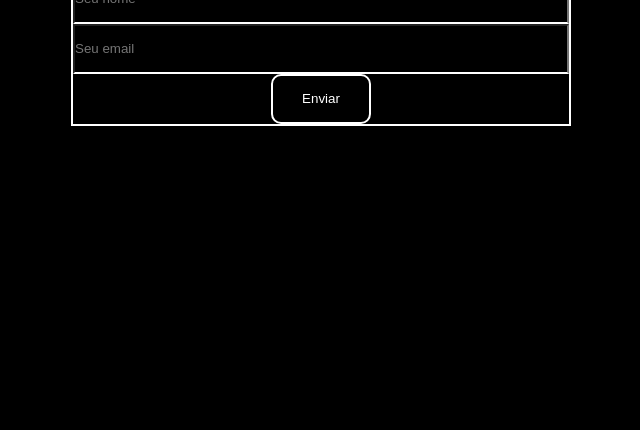
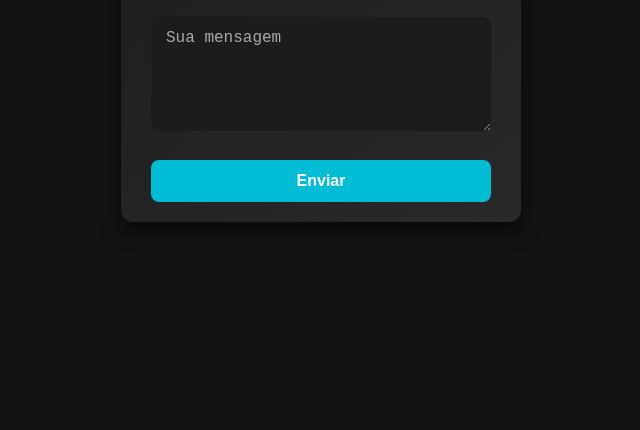
Before and after one commit to EricRochaGoncalves/teste-de-email-formulario, a plain HTML site: page index.html in a window 1280 px wide. Shown: the part 370-800 px from the top of the page, without its empty margins (319-959 px from the left). Drawn offline with Linux system fonts and the light colour scheme.

Commit message:
Atualizar o index.html

```diff
--- a/index.html
+++ b/index.html
@@ -1,83 +1,111 @@
 <!DOCTYPE html>
-
-<html>
+<html lang="pt-br">
 <head>
-  <meta http-equiv="CONTENT-TYPE" content="text/html; charset=UTF-8">
+  <meta charset="UTF-8">
+  <meta name="viewport" content="width=device-width, initial-scale=1.0">
   <title>Envie uma mensagem!</title>
-
-</head>
-
-<body>
   <style>
-*{
+    /* Reset de estilo */
+    * {
       margin: 0;
       padding: 0;
       box-sizing: border-box;
     }
+
+    /* Estilo do corpo */
     body {
-  background-color: black;
-  height: 100vh;
-  align-items: center;
-  justify-content: center;
-  display: flex;
-}
-.form {
-  display: flex;
-  width: 500px;
-  height: auto;
-  border: 2px solid white;
-  justify-content: center;
-  aling-itens: center;
-  flex-wrap: wrap;
-}
-form {
-  width: 100%;
-  height: 100%;
+      background-color: #121212;
+      font-family: Arial, sans-serif;
+      color: white;
       display: flex;
       justify-content: center;
-  align-itens: center;
-  flex-wrap: wrap;
+      align-items: center;
+      height: 100vh;
+    }
 
+    /* Container do formulário */
+    .form-container {
+      background: linear-gradient(145deg, #1c1c1c, #292929);
+      padding: 20px 30px;
+      border-radius: 12px;
+      box-shadow: 0px 8px 20px rgba(0, 0, 0, 0.5);
+      text-align: center;
+      width: 100%;
+      max-width: 400px;
+    }
 
+    /* Título */
+    h1 {
+      margin-bottom: 20px;
+      font-size: 1.8rem;
+      font-weight: bold;
+      color: #fff;
+    }
 
+    /* Campo de entrada */
+    input,
+    textarea {
+      width: 100%;
+      padding: 12px 15px;
+      margin: 10px 0;
+      border: none;
+      border-radius: 8px;
+      background-color: #1c1c1c;
+      color: white;
+      font-size: 1rem;
+      outline: none;
+      transition: all 0.3s ease;
     }
-input {
+
+    input::placeholder,
+    textarea::placeholder {
+      color: #aaa;
+    }
+
+    input:focus,
+    textarea:focus {
+      background-color: #292929;
+      box-shadow: 0px 4px 10px rgba(0, 0, 0, 0.3);
+    }
+
+    /* Botão */
+    button {
       width: 100%;
-  height: 50px;
-  border-bottom: 2px solid white;
-  background-color: black;
+      padding: 12px 15px;
+      margin-top: 15px;
+      border: none;
+      border-radius: 8px;
+      background-color: #00bcd4;
+      color: white;
+      font-size: 1rem;
+      font-weight: bold;
+      cursor: pointer;
+      transition: all 0.3s ease;
+    }
 
+    button:hover {
+      background-color: #0288d1;
+      transform: scale(1.05);
     }
-input:placeholder {
-  color: white;
-  margin: 0 auto;
+
+    /* Responsividade */
+    @media (max-width: 400px) {
+      h1 {
+        font-size: 1.5rem;
       }
+
       button {
-    width: 100px;
-    height: 50px;
-    border: 2px solid white;
-    border-radius: 10px;
-    background-color: black;
-    color: white;
+        font-size: 0.9rem;
       }
-  button:hover {
-    background-color: white;
-    color: black;
-    transition: 0.5s;
-    font-weigth: 500;
-
-  }
-  h1 {
-    color: white;
-    font-family: "reboto", ariel;
     }
   </style>
-  <div class="form">
+</head>
+<body>
+  <div class="form-container">
     <h1>Me mande uma mensagem!</h1>
     <form action="https://formsubmit.co/ericrochagoncalves59@gmail.com" method="POST">
-     <input type="text" name="name" required placeholder="Seu nome">
       <input type="email" name="email" required placeholder="Seu email">
-
+      <textarea name="message" rows="5" required placeholder="Sua mensagem"></textarea>
       <input type="hidden" name="_template" value="table">
       <button type="submit">Enviar</button>
     </form>
```
Lines whose indentation alone changed are shown as unchanged.
